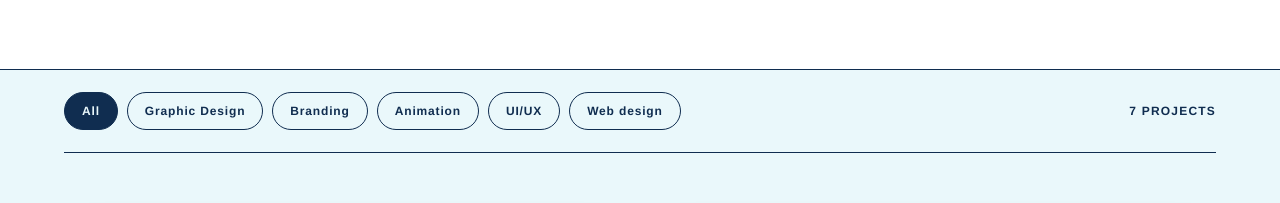
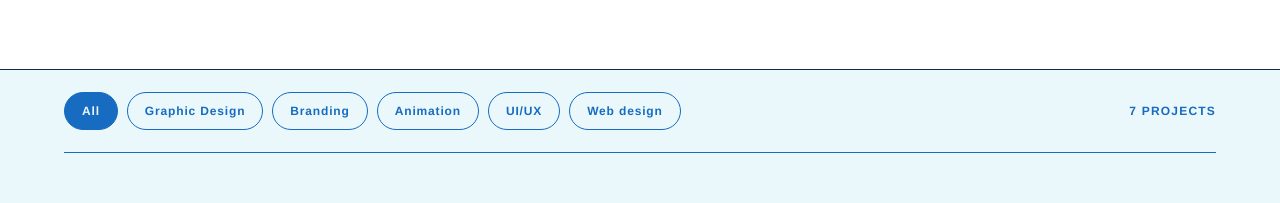
Before and after one commit to husainsaleh123/storm-lab-portfolio, a React (Vite) app: page /work in a window 1280 px wide. Shown: the part 669-872 px from the top of the page. Built offline with nearby package versions, Linux system fonts and the light colour scheme; a web font is replaced by a local one.

Commit message:
added social media links to footer

```diff
--- a/src/components/Footer/Footer.jsx
+++ b/src/components/Footer/Footer.jsx
@@ -3,9 +3,9 @@ import styles from './Footer.module.scss';
 import { useLanguage } from '../../context/LanguageContext';
 
 const socialProfiles = [
-  { name: 'Instagram', href: 'https://www.instagram.com/', icon: 'instagram' },
-  { name: 'LinkedIn', href: 'https://www.linkedin.com/', icon: 'linkedin' },
-  { name: 'WhatsApp', href: 'https://wa.me/', icon: 'whatsapp' },
+  { name: 'Instagram', href: 'https://www.instagram.com/dar.altawawish/', icon: 'instagram' },
+  { name: 'LinkedIn', href: 'https://www.linkedin.com/in/hussain-saleh-0a34b120a/', icon: 'linkedin' },
+  { name: 'WhatsApp', href: 'https://wa.me/97333100752', icon: 'whatsapp' },
   { name: 'Gmail', href: 'mailto:hussainsaleh180@gmail.com', icon: 'envelope' },
 ];
 
--- a/src/pages/Projects/AllProjectsPage/AllProjectsPage.module.scss
+++ b/src/pages/Projects/AllProjectsPage/AllProjectsPage.module.scss
@@ -4,11 +4,11 @@
 .intro h1{width:100%;margin:32px 0 0;font:400 clamp(64px,11vw,165px)/.84 var(--font-primary);letter-spacing:-.065em;color:#176BC1}
 .intro p{width:100%;margin:clamp(52px,5vw,82px) 0 0;font-size:clamp(18px,2vw,27px);line-height:1.45;color:#000}
 .archive{padding:0 clamp(20px,5vw,72px) clamp(80px,10vw,150px);background:#EAF8FB}
-.filterBar{position:sticky;top:96px;z-index:5;display:flex;align-items:center;justify-content:space-between;gap:24px;padding:22px 0;border-bottom:1px solid #102D50;background:#EAF8FB}
+.filterBar{position:sticky;top:96px;z-index:5;display:flex;align-items:center;justify-content:space-between;gap:24px;padding:22px 0;border-bottom:1px solid #176BC1;background:#EAF8FB;color:#176BC1}
 .filters{display:flex;flex-wrap:wrap;gap:9px}
-.filters button{border:1px solid #102D50;border-radius:999px;padding:11px 17px;background:transparent;cursor:pointer;font-size:12px;font-weight:700;letter-spacing:.07em;transition:background .2s,color .2s,transform .2s}
+.filters button{border:1px solid #176BC1;border-radius:999px;padding:11px 17px;background:transparent;color:#176BC1;cursor:pointer;font-size:12px;font-weight:700;letter-spacing:.07em;transition:background .2s,color .2s,transform .2s}
 .filters button:hover{transform:translateY(-2px)}
-.filters button.active{background:#102D50;color:#EAF8FB}
+.filters button.active{background:#176BC1;color:#EAF8FB}
 .filterBar>p{flex:0 0 auto;margin:0;font-size:12px;font-weight:700;text-transform:uppercase;letter-spacing:.1em}
 .grid{display:grid;grid-template-columns:repeat(2,minmax(0,1fr));align-items:stretch;gap:30px;padding-top:56px}
 .card{display:flex;min-width:0;padding:15px;flex-direction:column;background:#fff;border:1px solid #d7dde3;border-radius:22px;overflow:hidden;box-shadow:0 10px 28px rgba(16,45,80,.04)}
```
